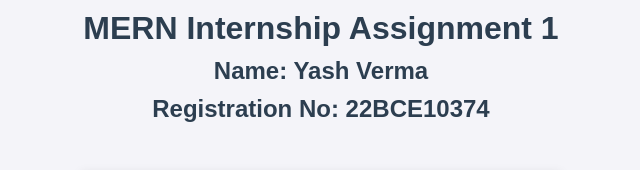
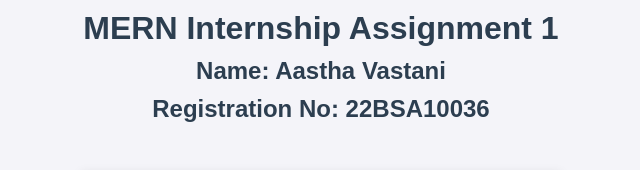
Before and after one commit to aasthavastani/Assignment, a plain HTML site: page index.html in a window 1280 px wide. Shown: the top 170 px of the page, without its empty margins (319-959 px from the left). Drawn offline with Linux system fonts and the light colour scheme.

Commit message:
Update index.html

```diff
--- a/index.html
+++ b/index.html
@@ -59,8 +59,8 @@
 <body>
     <header>
         <h1>MERN Internship Assignment 1</h1>
-        <h2>Name: Yash Verma</h2>
-        <h2>Registration No: 22BCE10374</h2>
+        <h2>Name: Aastha Vastani</h2>
+        <h2>Registration No: 22BSA10036</h2>
     </header>
 
     <main>
```
